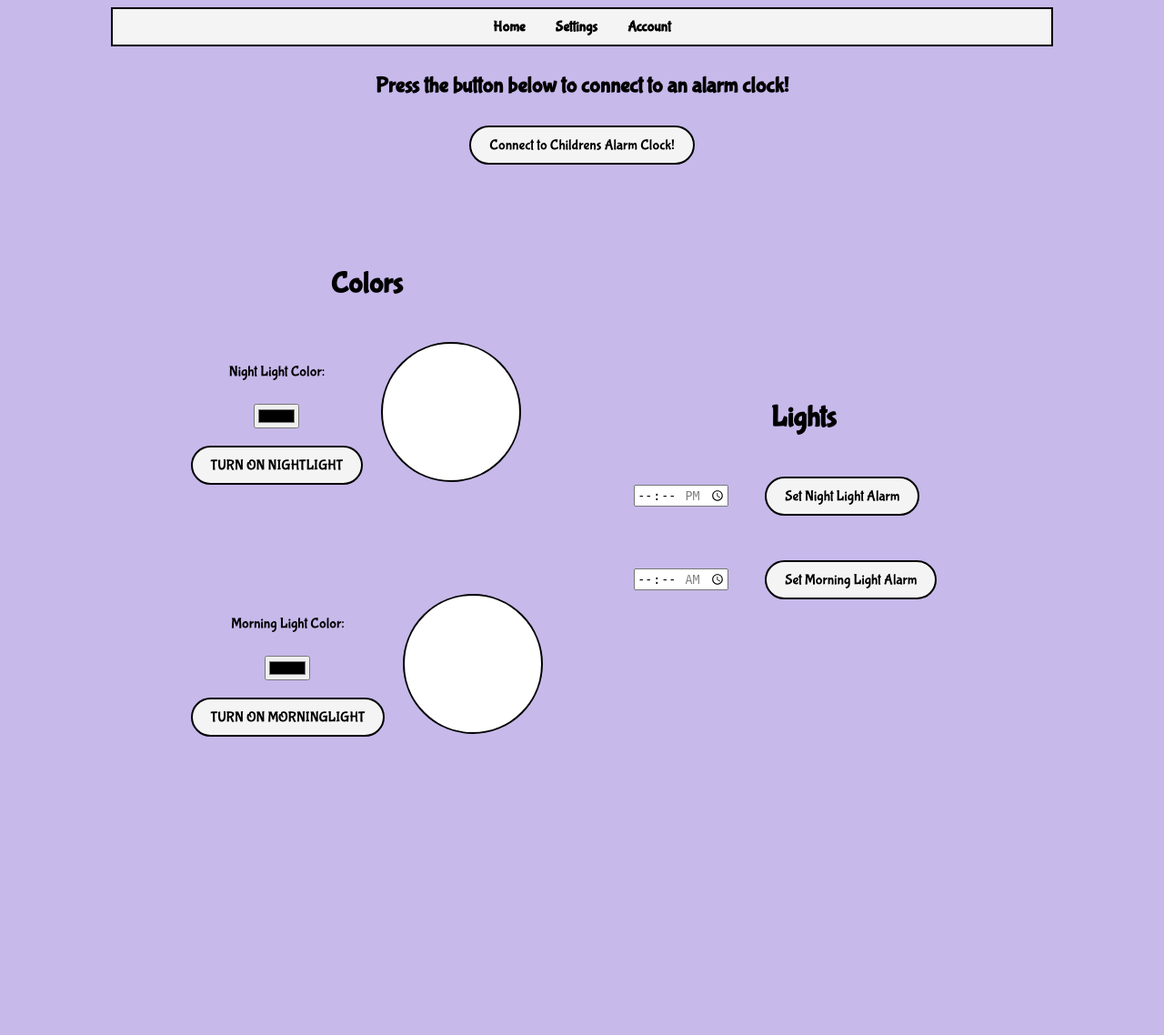
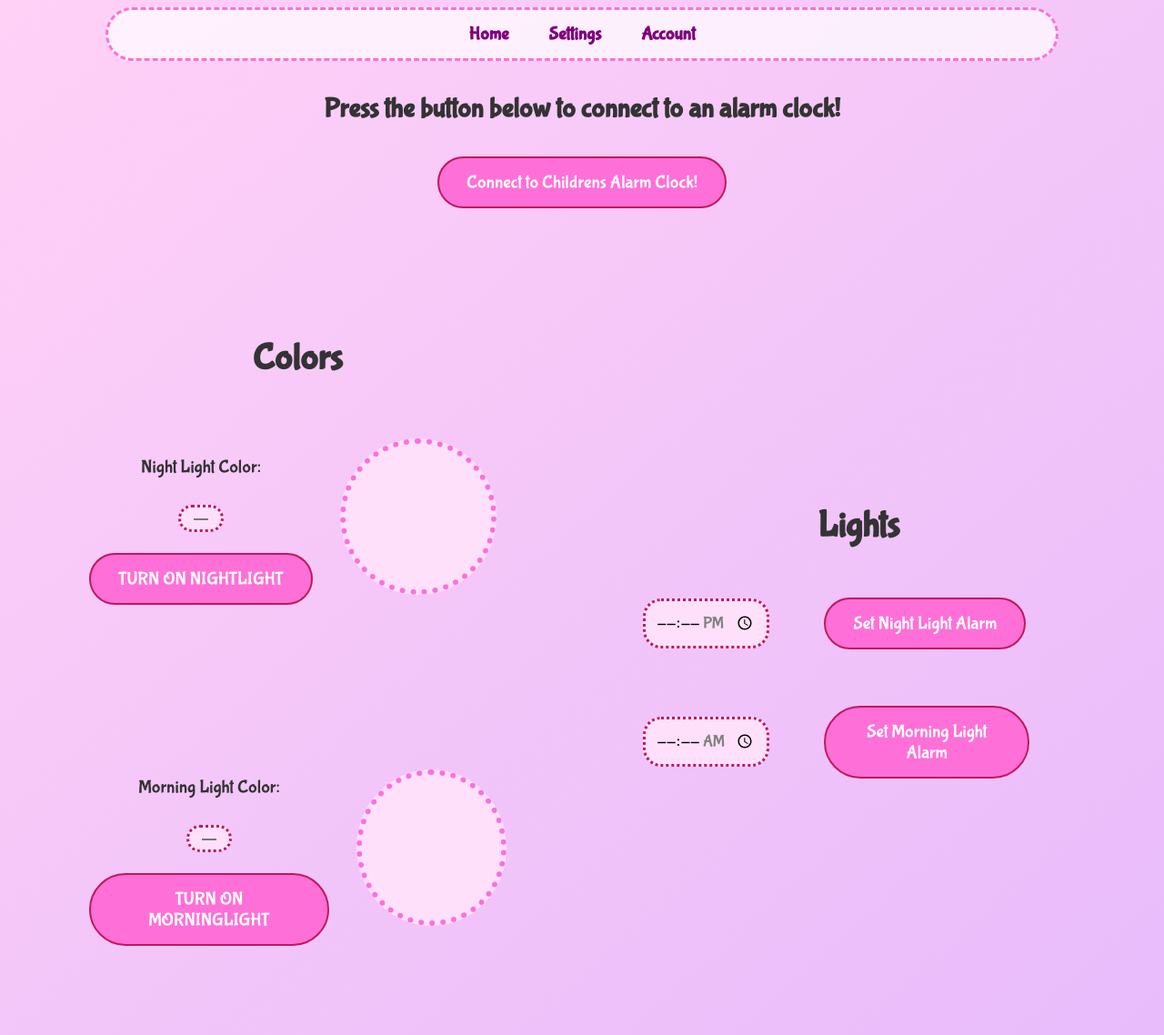
Before and after one commit to oliver-kielian/Children-s-Alarm-Clock, a Flask app: page /settings in a window 1280 px wide. Shown: the whole page at 91% size. Before the commit the page ends 810 px from the top, so only its background shows below. Run offline with Flask 3, Linux system fonts and the light colour scheme.

Commit message:
more childish styling

```diff
--- a/static/style.css
+++ b/static/style.css
@@ -1,14 +1,24 @@
 body {
   font-family: 'Bubblegum Sans', sans-serif;
+  display: flex;
+  justify-content: center;
+  flex-direction: column;
+  align-items: center;
+  text-align: center;
+  background: linear-gradient(to bottom right, #FFD1F7, #D1A6FF, #B2D1FF);
+  background-size: 400% 400%;
+  color: #333333;
+  font-size: 20px;
 }
 
 nav {
   width: 80%;
   max-width: 1200px;
   margin: 0 auto;
-  border: 2px solid black;
-  padding: 10px;
-  background-color: #f4f4f4;
+  border: 3px dashed #FF6FD8;
+  border-radius: 30px;
+  padding: 15px;
+  background-color: rgba(255, 255, 255, 0.7);
 }
 
 ul {
@@ -20,62 +30,114 @@ ul {
 
 li {
   display: inline-block;
-  margin: 0 15px;
+  margin: 0 20px;
 }
 
 a {
   text-decoration: none;
-  color: black;
+  color: #800080;
   font-weight: bold;
+  transition: color 0.3s ease, transform 0.3s ease;
 }
 
-body {
-  display: flex;
-  justify-content: center;
-  flex-direction: column;
-  align-items: center;
-  text-align: center;
-  background-color: #c7b9ea;
+a:hover {
+  color: #FF6FD8;
+  transform: scale(1.2) rotate(5deg);
 }
 
 h1, h2, h3, h4, h5, h6, p {
   padding: 10px;
+  color: #333333;
 }
 
-.color, .light, .settings{
+.color, .light, .settings {
   display: flex;
   flex-direction: row;
   align-items: center;
-  gap: 20px;
-  margin: 20px;
-  padding: 10px;
+  gap: 30px;
+  margin: 30px;
+  padding: 15px;
 }
 
 .colorCircle {
-  width: 150px;
-  height: 150px;
+  width: 160px;
+  height: 160px;
   border-radius: 50%;
-  background-color: white;
-  border: 2px solid black;
+  background-color: #FFE0FB;
+  border: 6px dotted #FF6FD8;
 }
 
 button, .btn {
-  padding: 10px 20px;
-  font-size: 16px;
-  background-color: #f4f4f4;
-  color: black;
-  border: 2px solid black;
-  border-radius: 25px;
+  padding: 15px 30px;
+  font-size: 20px;
+  background-color: #FF6FD8;
+  color: white;
+  border: 2px solid #C2185B;
+  border-radius: 40px;
   cursor: pointer;
-  transition: background-color 0.3s ease, transform 0.2s ease;
+  transition: background-color 0.3s ease, transform 0.3s ease;
   font-family: 'Bubblegum Sans', sans-serif;
 }
 
 button:hover, .btn:hover {
-  background-color: #e0d4e7;
-  transform: scale(1.05);
+  background-color: #FF8ACB;
+  transform: scale(1.2) rotate(-5deg);
 }
 
 button:focus, .btn:focus {
   outline: none;
 }
+
+form {
+  background-color: rgba(255, 255, 255, 0.7);
+  border: 3px dashed #FF6FD8;
+  border-radius: 30px;
+  padding: 25px;
+  width: 80%;
+  max-width: 550px;
+  margin: 30px auto;
+  box-shadow: 0 8px 20px rgba(0, 0, 0, 0.1);
+  display: flex;
+  flex-direction: column;
+  gap: 20px;
+  animation: bounce 2s infinite alternate;
+}
+
+label {
+  font-weight: bold;
+  color: #800080;
+  font-size: 20px;
+  margin-bottom: 5px;
+}
+
+input, select, textarea {
+  padding: 12px;
+  border-radius: 20px;
+  border: 3px dotted #C2185B;
+  font-family: 'Bubblegum Sans', sans-serif;
+  font-size: 18px;
+  background-color: #FFE0FB;
+  transition: border-color 0.3s ease, background-color 0.3s ease;
+}
+
+input:focus, select:focus, textarea:focus {
+  border-color: #FF8ACB;
+  background-color: #FFD1F7;
+  outline: none;
+}
+
+button[type="submit"] {
+  background-color: #FF6FD8;
+  color: white;
+  border: 2px solid #C2185B;
+  border-radius: 40px;
+  padding: 15px 30px;
+  font-size: 20px;
+  cursor: pointer;
+  transition: background-color 0.3s ease, transform 0.3s ease;
+}
+
+button[type="submit"]:hover {
+  background-color: #FF8ACB;
+  transform: scale(1.2) rotate(-5deg);
+}
```
